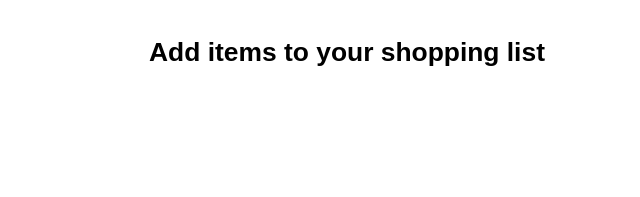
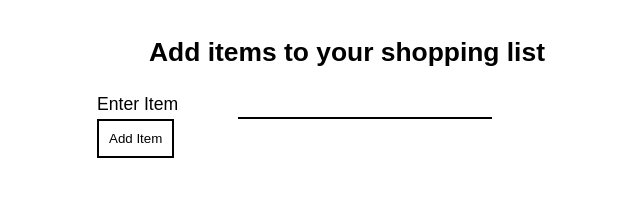
Before and after one commit to jay3ss/musical-spoon, a plain HTML site: page projects/project07/shoplist/index.html in a window 1280 px wide. Shown: the part 111-308 px from the top of the page, without its empty margins (293-933 px from the left). Drawn offline with Linux system fonts and the light colour scheme.

Commit message:
Add some stuff...

```diff
--- a/projects/project07/shoplist/index.html
+++ b/projects/project07/shoplist/index.html
@@ -24,14 +24,17 @@ the HTML file
 
     <section id="addItemsForm">
       <h2>Add items to your shopping list</h2>
-      <form>
-
+      <form id="itemForm">
+        <label for="item">Enter Item</label>
+        <input type="text" name="item" id="item">
       </form>
+      <button type="submit">Add Item</button>
     </section>
 
     <section id="shoppingList">
-      <ul id="items"></ul>
     </section>
   </main>
+
+  <script src="shoplist.js"></script>
 </body>
 </html>
```
